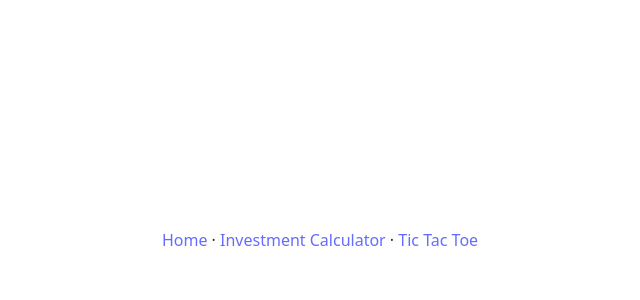
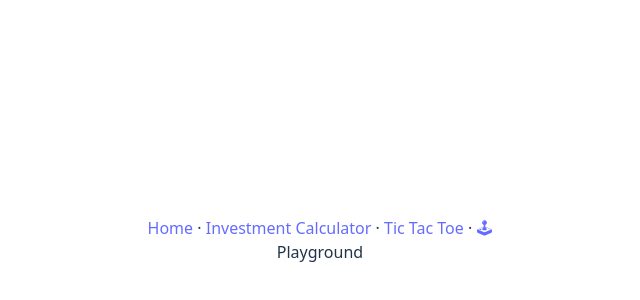
Before and after one commit to 0xadri/ima-kokode, a React (Vite) app: page /Playground in a window 1280 px wide. Shown: the part 160-460 px from the top of the page, without its empty margins (320-960 px from the left). Built offline with nearby package versions, Linux system fonts and the light colour scheme.

Commit message:
Playground Page: init

```diff
--- a/src/App.jsx
+++ b/src/App.jsx
@@ -5,6 +5,7 @@ import Home from "./pages/Home";
 import InvestmentCalculator from "./pages/InvestmentCalculator";
 import NavBar from "./components/NavBar";
 import TicTacToe from "./pages/TicTacToe";
+import Playground from "./pages/Playground";
 
 function App() {
   const [count, setCount] = useState(0);
@@ -19,6 +20,7 @@ function App() {
           element={<InvestmentCalculator />}
         />
         <Route path="/TicTacToe" element={<TicTacToe />} />
+        <Route path="/Playground" element={<Playground />} />
       </Routes>
     </>
   );
--- a/src/components/NavBar.jsx
+++ b/src/components/NavBar.jsx
@@ -8,6 +8,8 @@ const NavBar = () => {
       <Link to="/InvestmentCalculator">Investment Calculator</Link>
       {" · "}
       <Link to="/TicTacToe">Tic Tac Toe</Link>
+      {" · "}
+      <Link to="/Playground">🕹</Link>
     </div>
   );
 };
--- /dev/null
+++ b/src/pages/Playground.jsx
@@ -0,0 +1,21 @@
+import { useState } from "react";
+
+const Playground = () => {
+  const [students, setStudents] = useState(["Max", "Lauren", "Marc"]);
+
+  const handleClickAdd = (name) => {
+    setStudents((students) => [...students, name]);
+  };
+  const handleClickRemove = (name) => {
+    setStudents((students) => {
+      const index = students.indexOf(name);
+      if (index > -1) return students.splice(index, 1);
+    });
+  };
+
+  //   handleClickRemove("Max");
+  //   console.log(students);
+  return <div>Playground</div>;
+};
+
+export default Playground;
```
